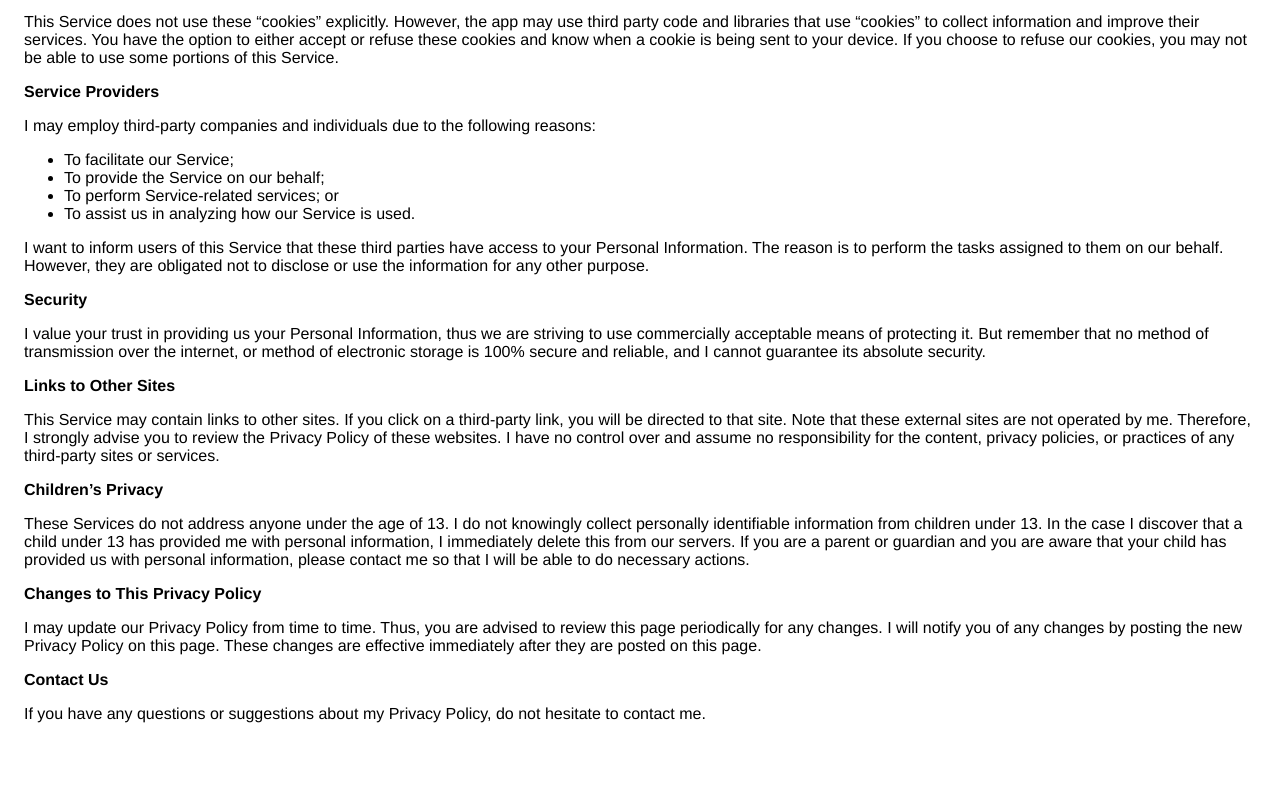
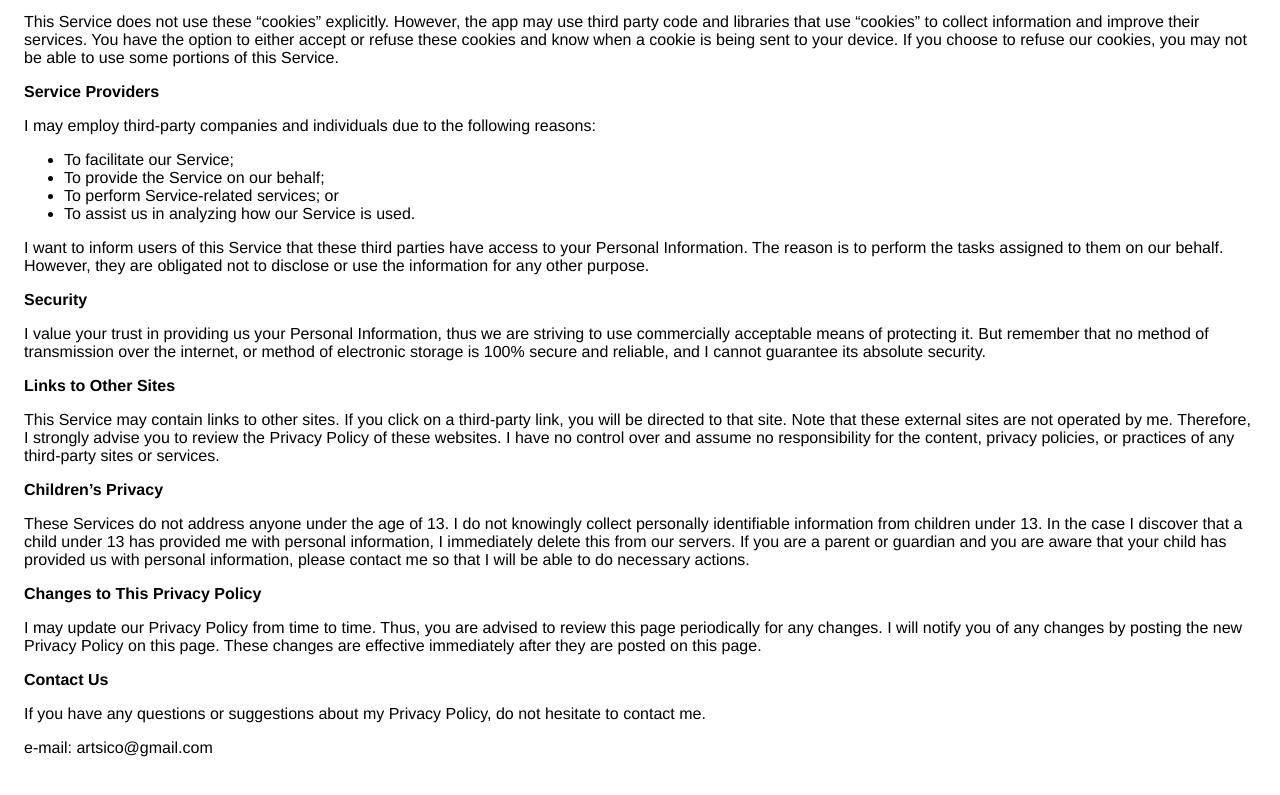
Before and after one commit to artsicoAndLuchas/ConcentrationTest, a plain HTML site: page index.html in a window 1280 px wide. Shown: the part 665-1460 px from the top of the page. Before the commit the page ends 1428 px from the top, so only its background shows below. Drawn offline with Linux system fonts and the light colour scheme.

Commit message:
Update index.html

```diff
--- a/index.html
+++ b/index.html
@@ -60,6 +60,7 @@
                     this page.
                   </p> <p><strong>Contact Us</strong></p> <p>If you have any questions or suggestions about my Privacy Policy, do not hesitate to contact
                     me.
+                  </p> <p>e-mail: artsico@gmail.com
                   </p>
     </body>
     </html>
```
